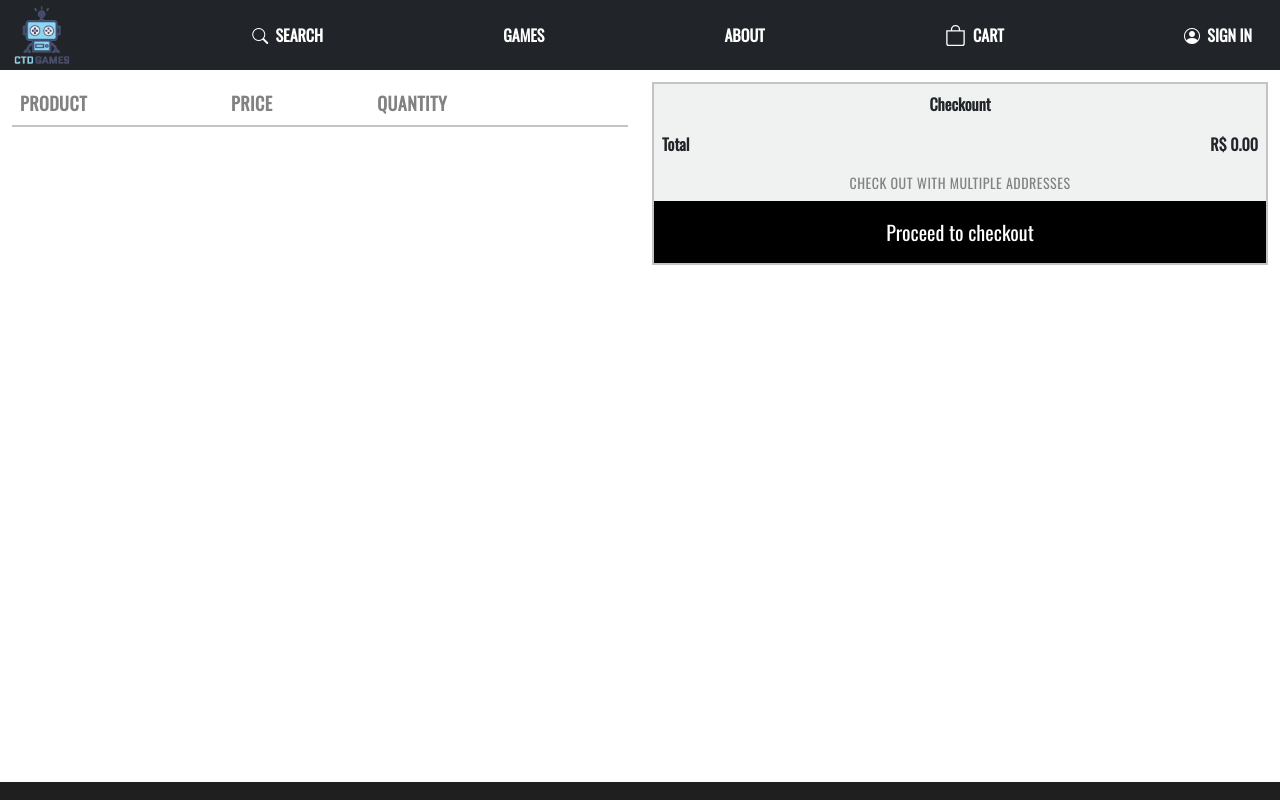
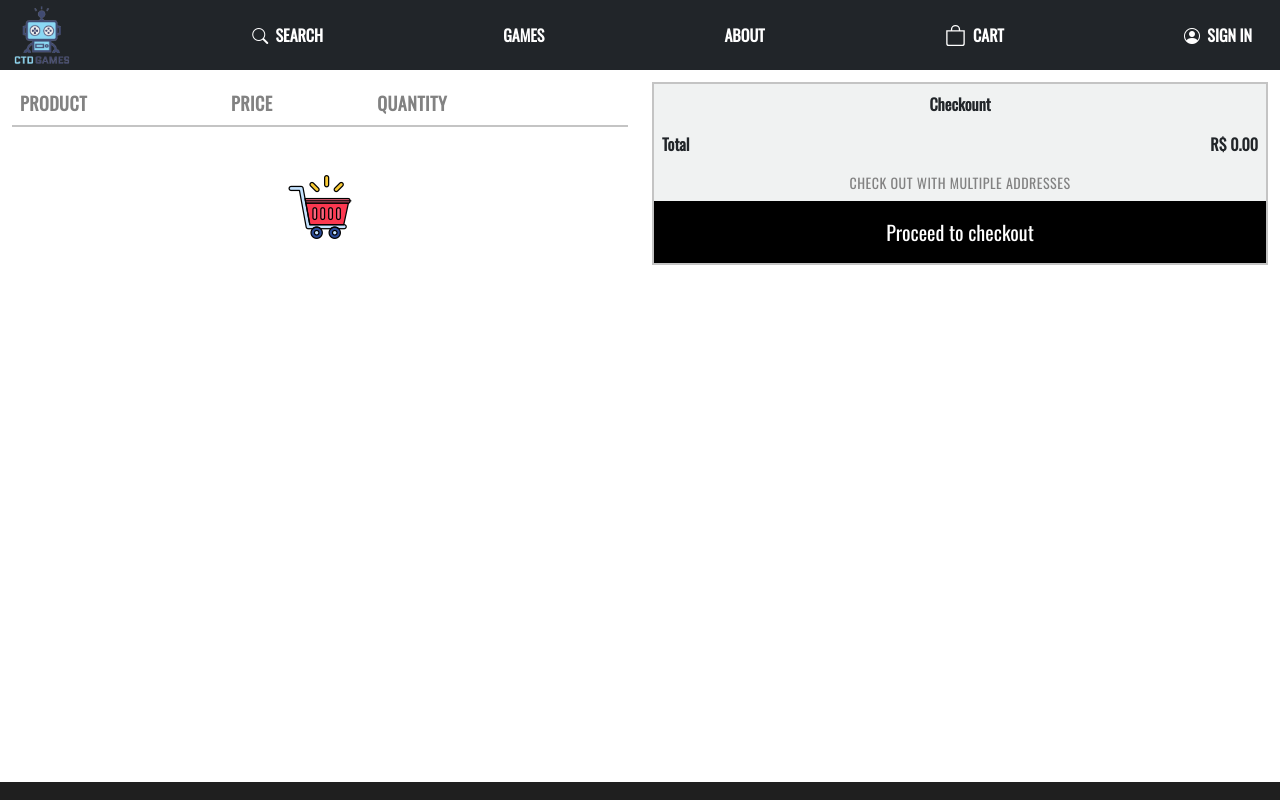
Before and after one commit to leonardosantino/ctdcommerce, a React (Create React App) app: page /cart in a window 1280 px wide. Built offline with nearby package versions, Linux system fonts and the light colour scheme.

Commit message:
cart is empty render img cart-empty

```diff
--- a/src/pages/Cart.jsx
+++ b/src/pages/Cart.jsx
@@ -1,5 +1,6 @@
 import "../assets/styles/cart.scss";
-import { Table, Row, Col, Container, Button } from "react-bootstrap";
+import cartempaty from "../assets/imgs/empty-cart.png"
+import { Table, Row, Col, Container, Button, Image } from "react-bootstrap";
 import CartProduct from "../components/CartProduct";
 import Header from "../components/Header";
 import { useCount } from "../context/Count";
@@ -37,6 +38,15 @@ function Cart() {
                   </tr>
                 </thead>
                 <tbody>
+
+                  {!product.length && (
+                    <tr >
+                      <th colSpan="5" className="cart-text-normal text-center py-5">
+                        <Image src={cartempaty} fluid />
+                      </th>
+                    </tr>
+                  )}
+
                   {product.map((item, index) => {
                     return (
                       <tr key={index}>
```
Also changed, not shown: src/components/CartProduct.jsx (+2 -8 lines), src/assets/imgs/empty-cart.png (added).
